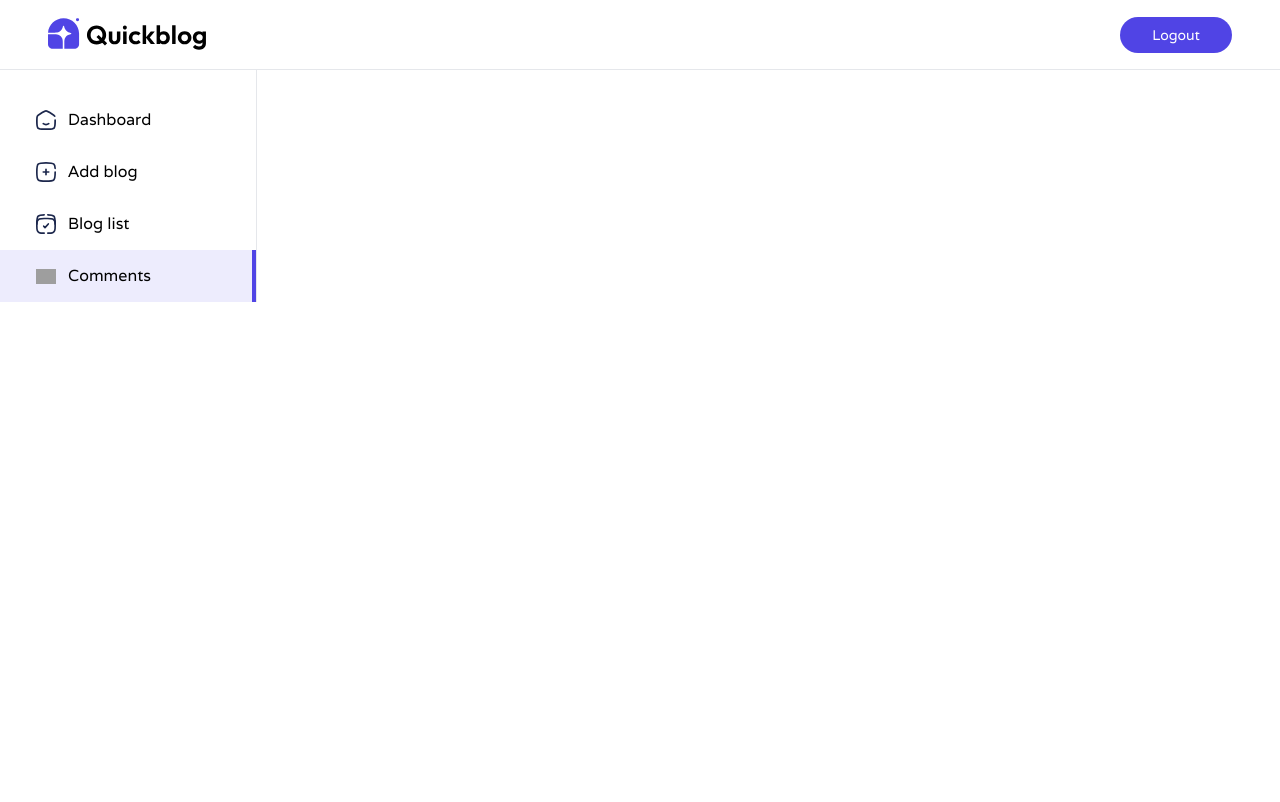
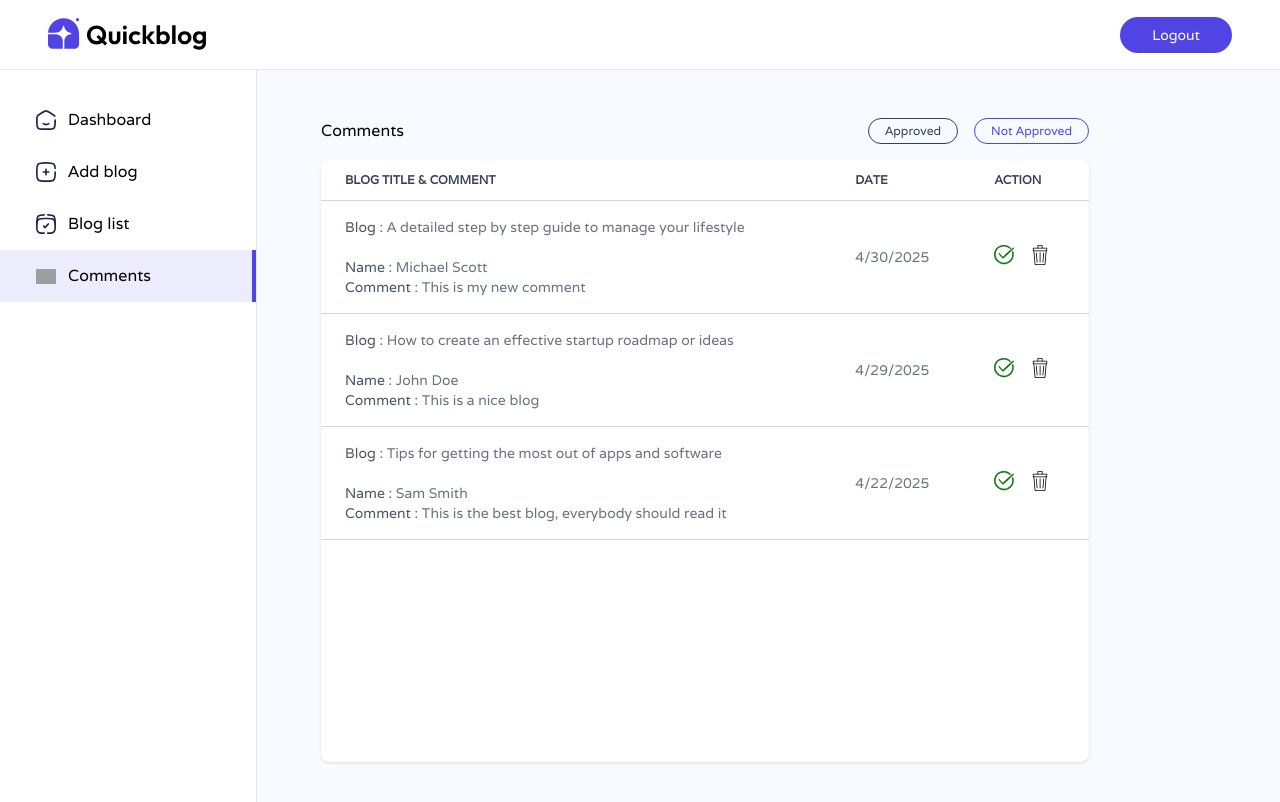
Before and after one commit to PraveenKumarM17/Practice_mern_projects, a React (Vite) app in the folder client/: page /admin/comments in a window 1280 px wide. Shown: the top 802 px of the page. Built offline with nearby package versions, Linux system fonts and the light colour scheme; grey boxes are pictures that could not be loaded.

Commit message:
Blog approval & delete is done.

```diff
--- /dev/null
+++ b/client/src/components/admin/CommentTableitem.jsx
@@ -0,0 +1,32 @@
+import React from 'react'
+import { assets } from '../../assets/assets';
+
+const CommentTableitem = ({comment, fetchComments}) => {
+
+    const {blog, createdAt, _id} = comment;
+    const BlogDate = new Date(createdAt);
+
+  return (
+    <tr className='border-y border-gray-300'>
+        <td className='px-6 py-4'>
+            <b className='font-medium text-gray-600'>Blog</b> : {blog.title}
+            <br />
+            <br />
+            <b className='font-medium text-gray-600'>Name</b> : {comment.name}
+            <br />
+            <b className='font-medium text-gray-600'>Comment</b> : {comment.content}
+        </td>
+        <td className='px-6 py-4 max-sm:hidden'>
+            {BlogDate.toLocaleDateString()}
+        </td>
+        <td className='px-6 py-4'>
+            <div className='inline-flex items-center gap-4'>
+                {!comment.isApproved ? <img src={assets.tick_icon} className='w-5 hover:scale-110 transition-all cursor-pointer'/> : <p className='text-xs border border-green-600 bg-green-100 text-green-600 rounded-full px-3 py-1'>Approved</p>}
+                <img src={assets.bin_icon} alt="" className='w-5 hover:scale-110 transition-all cursor-pointer'/>
+            </div>
+        </td>
+    </tr>
+  )
+}
+
+export default CommentTableitem
--- a/client/src/pages/admin/Comments.jsx
+++ b/client/src/pages/admin/Comments.jsx
@@ -1,9 +1,46 @@
-import React from 'react'
+import React, { useEffect, useState } from 'react'
+import { comments_data } from '../../assets/assets'
+import CommentTableitem from '../../components/admin/CommentTableitem'
 
 const Comments = () => {
+
+    const [comments, setComments] =useState([])
+    const [filter, setFilter] = useState('Not Approved')
+
+    const fetchComments = async ()=> {
+      setComments(comments_data)
+    }
+
+    useEffect(()=>{
+      fetchComments()
+    },[])
+
   return (
-    <div>
-
+    <div className='w-full min-h-screen pt-5 px-5 sm:pt-12 sm:pl-16 bg-blue-50/50'>
+      <div className='flex justify-between items-center max-w-3xl'>
+        <h1>Comments</h1>
+        <div className='flex gap-4'>
+          <button onClick={()=> setFilter('Approved')} className={`shadow-custom-sm border rounded-full px-4 py-1 cursor-pointer text-xs ${filter === 'Approved' ? 'text-primary' : 'text-gray-700'}`}>Approved</button>
+          <button onClick={()=> setFilter('Not Approved')} className={`shadow-custom-sm border rounded-full px-4 py-1 cursor-pointer text-xs ${filter === 'Not Approved' ? 'text-primary' : 'text-gray-700'}`}>Not Approved</button>
+        </div>
+      </div>
+      <div className='relative h-4/5 max-w-3xl overflow-x-auto mt-4 bg-white shadow rounded-lg scrollbar-hide '>
+        <table className='w-full text-sm text-gray-500'>
+          <thead className='text-xs text-gray-700 text-left uppercase'>
+            <tr>
+              <th scope='col' className='px-6 py-3'>Blog Title & Comment</th>
+              <th scope='col' className='px-6 py-3 max-sm:hidden'>Date</th>
+              <th scope='col' className='px-6 py-3'>Action</th>
+            </tr>
+          </thead>
+          <tbody>
+            {comments.filter((comment)=> {
+              if(filter === "Approved") return comment.isApproved === true;
+              return comment.isApproved === false;
+            }).map((comment, index)=><CommentTableitem key={comment._id} comment={comment} index={index + 1} fetchComments={fetchComments}/>)}
+          </tbody>
+        </table>
+      </div>
     </div>
   )
 }
```
